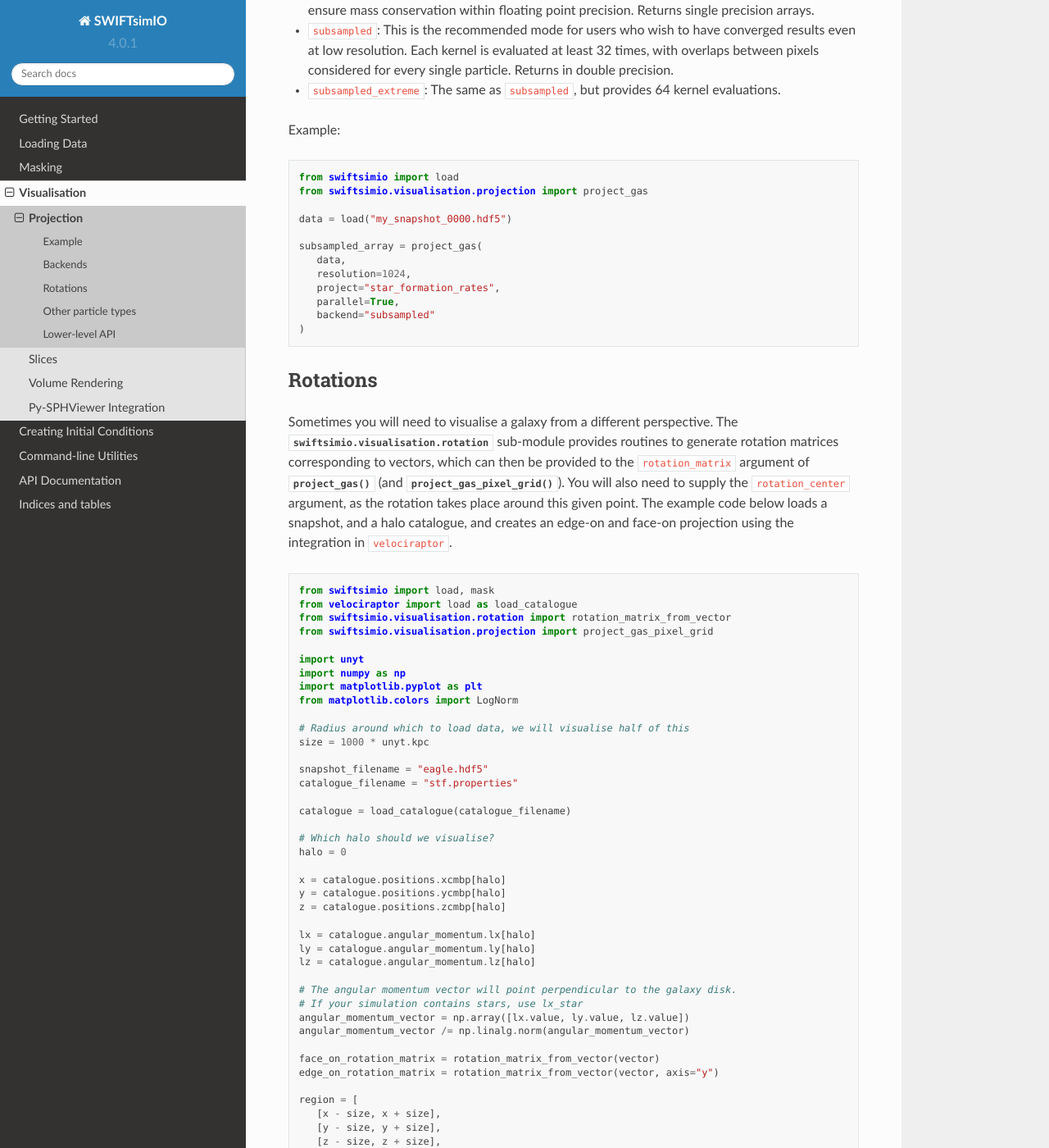
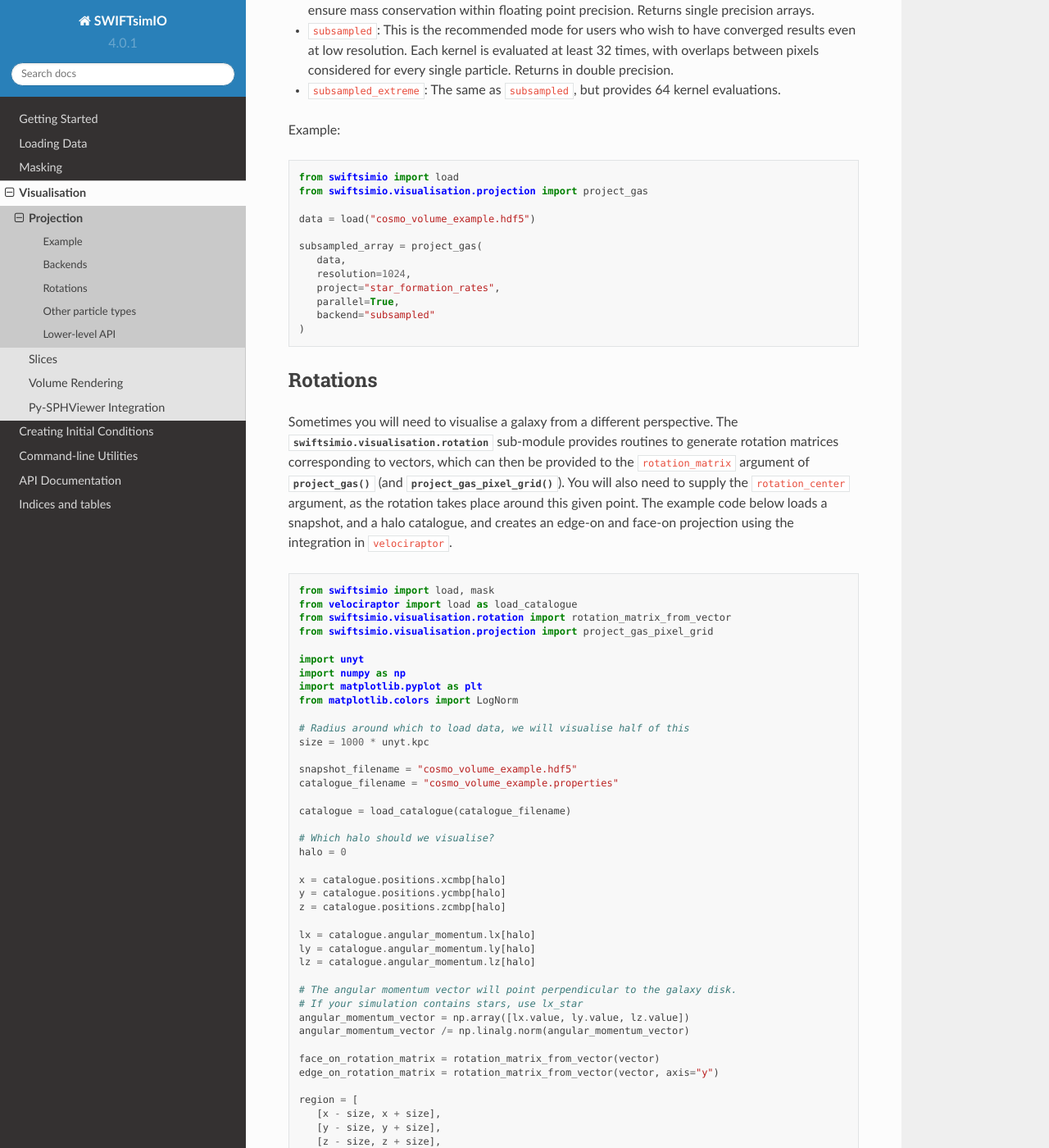
Before and after one commit to SWIFTSIM/swiftsimio, a Sphinx documentation site: the page built from docs/source/visualisation/projection.rst, in a window 1280 px wide and 1400 px high, scrolled down 2769 px. Shown: the whole window at 82% size. Built offline with Sphinx 7.4.7 and the Read the Docs theme 2.0.0, drawn with Linux system fonts in a browser that asks for light colours; pages that are not in the unit, such as notebooks, are missing from menus; the version number is read from the project's files by our own code; some of the changed text lies outside the part shown.

Commit message:
Change name of snapshot in examples

```diff
--- a/docs/source/masking/index.rst
+++ b/docs/source/masking/index.rst
@@ -45,7 +45,7 @@ to load the bottom left 'half' corner of the box.
 
    import swiftsimio as sw
 
-   filename = "cosmological_volume.hdf5"
+   filename = "cosmo_volume_example.hdf5"
 
    mask = sw.mask(filename)
    # The full metadata object is available from within the mask
@@ -96,7 +96,7 @@ densities of particles and only load particles within that density window.
    mask.constrain_mask("gas", "density", 0.4 * density_units, 0.8 * density_units)
 
    # Now we can grab the actual data object. This includes the mask as a parameter.
-   data = sw.load("cosmological_volume.hdf5", mask=mask)
+   data = sw.load("cosmo_volume_example.hdf5", mask=mask)
 
 
 When the attributes of this data object are accessed, *only* the ones that
--- a/docs/source/visualisation/projection.rst
+++ b/docs/source/visualisation/projection.rst
@@ -26,7 +26,7 @@ Example
    from swiftsimio import load
    from swiftsimio.visualisation.projection import project_gas
 
-   data = load("my_snapshot_0000.hdf5")
+   data = load("cosmo_volume_example.hdf5")
 
    # This creates a grid that has units msun / Mpc^2, and can be transformed like
    # any other unyt quantity
@@ -55,7 +55,7 @@ this:
    from swiftsimio import load
    from swiftsimio.visualisation.projection import project_gas
 
-   data = load("my_snapshot_0000.hdf5")
+   data = load("cosmo_volume_example.hdf5")
 
    # First create a mass-weighted temperature dataset
    data.gas.mass_weighted_temps = data.gas.masses * data.gas.temperatures
@@ -123,7 +123,7 @@ Example:
    from swiftsimio import load
    from swiftsimio.visualisation.projection import project_gas
 
-   data = load("my_snapshot_0000.hdf5")
+   data = load("cosmo_volume_example.hdf5")
 
    subsampled_array = project_gas(
       data,
@@ -161,8 +161,8 @@ creates an edge-on and face-on projection using the integration in
    # Radius around which to load data, we will visualise half of this
    size = 1000 * unyt.kpc
 
-   snapshot_filename = "eagle.hdf5"
-   catalogue_filename = "stf.properties"
+   snapshot_filename = "cosmo_volume_example.hdf5"
+   catalogue_filename = "cosmo_volume_example.properties"
 
    catalogue = load_catalogue(catalogue_filename)
 
@@ -243,7 +243,7 @@ mass density map for dark matter. We provide a utility to do this through
    from swiftsimio.visualisation.projection import project_pixel_grid
    from swiftsimio.visualisation.smoothing_length_generation import generate_smoothing_lengths
 
-   data = load("my_snapshot_0000.hdf5")
+   data = load("cosmo_volume_example.hdf5")
 
    # Generate smoothing lengths for the dark matter
    data.dark_matter.smoothing_lengths = generate_smoothing_lengths(
--- a/docs/source/visualisation/py-sphviewer.rst
+++ b/docs/source/visualisation/py-sphviewer.rst
@@ -11,7 +11,7 @@ You can get access to the objects through a sub-module as follows:
    from swiftsimio import load
    from swiftsimio.visualisation.sphviewer import SPHViewerWrapper
 
-   data = load("my_snapshot_0000.hdf5")
+   data = load("cosmo_volume_example.hdf5")
 
    resolution = 2048
 
--- a/docs/source/visualisation/slice.rst
+++ b/docs/source/visualisation/slice.rst
@@ -26,7 +26,7 @@ Example
    from swiftsimio import load
    from swiftsimio.visualisation.slice import slice_gas
 
-   data = load("my_snapshot_0000.hdf5")
+   data = load("cosmo_volume_example.hdf5")
 
    # This creates a grid that has units msun / Mpc^3, and can be transformed like
    # any other unyt quantity. Note that `slice` is given in terms of the box-size,
@@ -61,7 +61,7 @@ in units of K / kpc^3 and we just want K) by dividing out by this:
    from swiftsimio import load
    from swiftsimio.visualisation.slice import slice_gas
 
-   data = load("my_snapshot_0000.hdf5")
+   data = load("cosmo_volume_example.hdf5")
 
    # First create a mass-weighted temperature dataset
    data.gas.mass_weighted_temps = data.gas.masses * data.gas.temperatures
@@ -121,7 +121,7 @@ the above example is shown below.
    from swiftsimio.visualisation.slice import slice_gas
    from swiftsimio.visualisation.rotation import rotation_matrix_from_vector
 
-   data = load("my_snapshot_0000.hdf5")
+   data = load("cosmo_volume_example.hdf5")
 
    # First create a mass-weighted temperature dataset
    data.gas.mass_weighted_temps = data.gas.masses * data.gas.temperatures
--- a/docs/source/visualisation/volume_render.rst
+++ b/docs/source/visualisation/volume_render.rst
@@ -26,7 +26,7 @@ Example
    from swiftsimio import load
    from swiftsimio.visualisation.volume_render import render_gas
 
-   data = load("my_snapshot_0000.hdf5")
+   data = load("cosmo_volume_example.hdf5")
 
    # This creates a grid that has units msun / Mpc^3, and can be transformed like
    # any other unyt quantity.
@@ -49,7 +49,7 @@ this:
    from swiftsimio import load
    from swiftsimio.visualisation.volume_render import render_gas
 
-   data = load("my_snapshot_0000.hdf5")
+   data = load("cosmo_volume_example.hdf5")
 
    # First create a mass-weighted temperature dataset
    data.gas.mass_weighted_temps = data.gas.masses * data.gas.temperatures
@@ -93,7 +93,7 @@ the above example is shown below.
    from swiftsimio.visualisation.volume_render import render_gas
    from swiftsimio.visualisation.rotation import rotation_matrix_from_vector
 
-   data = load("my_snapshot_0000.hdf5")
+   data = load("cosmo_volume_example.hdf5")
 
    # First create a mass-weighted temperature dataset
    data.gas.mass_weighted_temps = data.gas.masses * data.gas.temperatures
```
Also changed, not shown: docs/source/loading_data/index.rst (+11 -5 lines).
